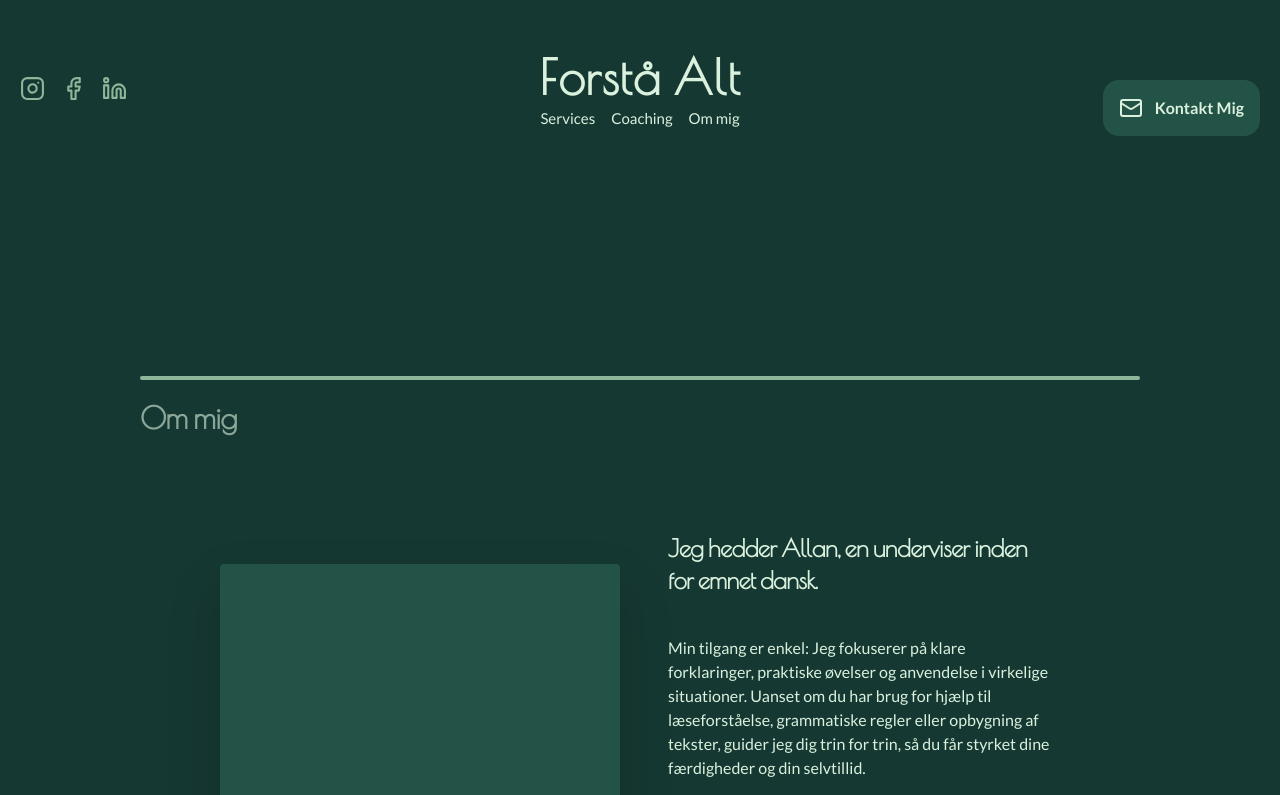
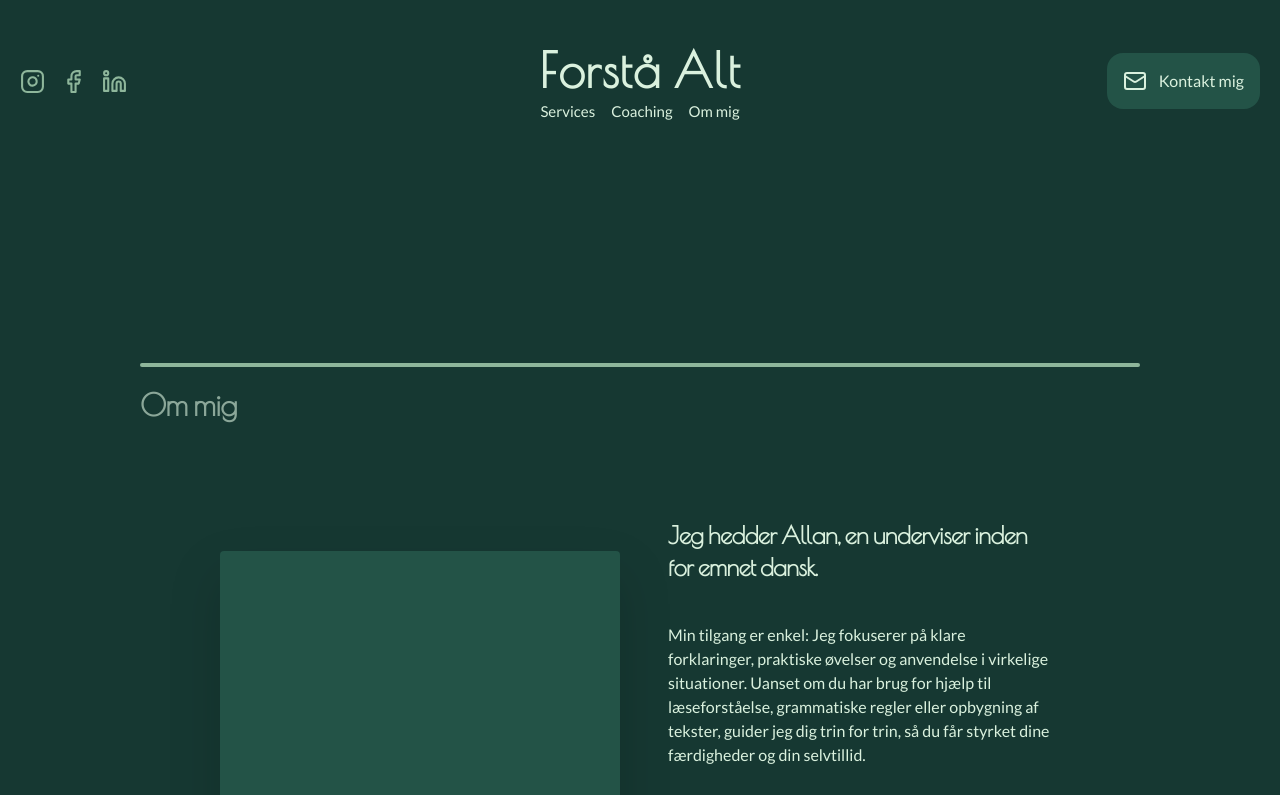
Before and after one commit to AndrxB/forstaa-alt, a Next.js app: page /om-mig in a window 1280 px wide. Shown: the top 795 px of the page. Built offline with nearby package versions, Linux system fonts and the light colour scheme.

Commit message:
fixed contact button

```diff
--- a/packages/ui/header.tsx
+++ b/packages/ui/header.tsx
@@ -2,7 +2,7 @@ import { A, H1 } from "../ui/typography"
 import { cn } from "../ui/utils"
 import { CollapseableMenu, CollapseableMenuItem } from "../components/collapseableMenu"
 import SoMeButton from "../components/SoMeButton"
-import { Mail, Send } from "lucide-react"
+import { Mail } from "lucide-react"
 
 type HeaderProps = {
   children? : React.ReactNode
@@ -37,9 +37,11 @@ export const Header = ({children, className} : HeaderProps) => {
                 {/* Right Section */}
                 <div className="flex justify-end">
                     <A href="/om-mig">
-                        <button className='items-center justify-center flex flex-row gap-3 self-center mt-10 font-bold'>
-                            <Mail />
-                            Kontakt Mig
+                        <button className="hidden md:block">
+                            <div className="flex flex-row gap-3 align-center justify-center">
+                                <Mail />
+                                Kontakt mig
+                            </div>
                         </button>
                     </A>
                 </div>
```
